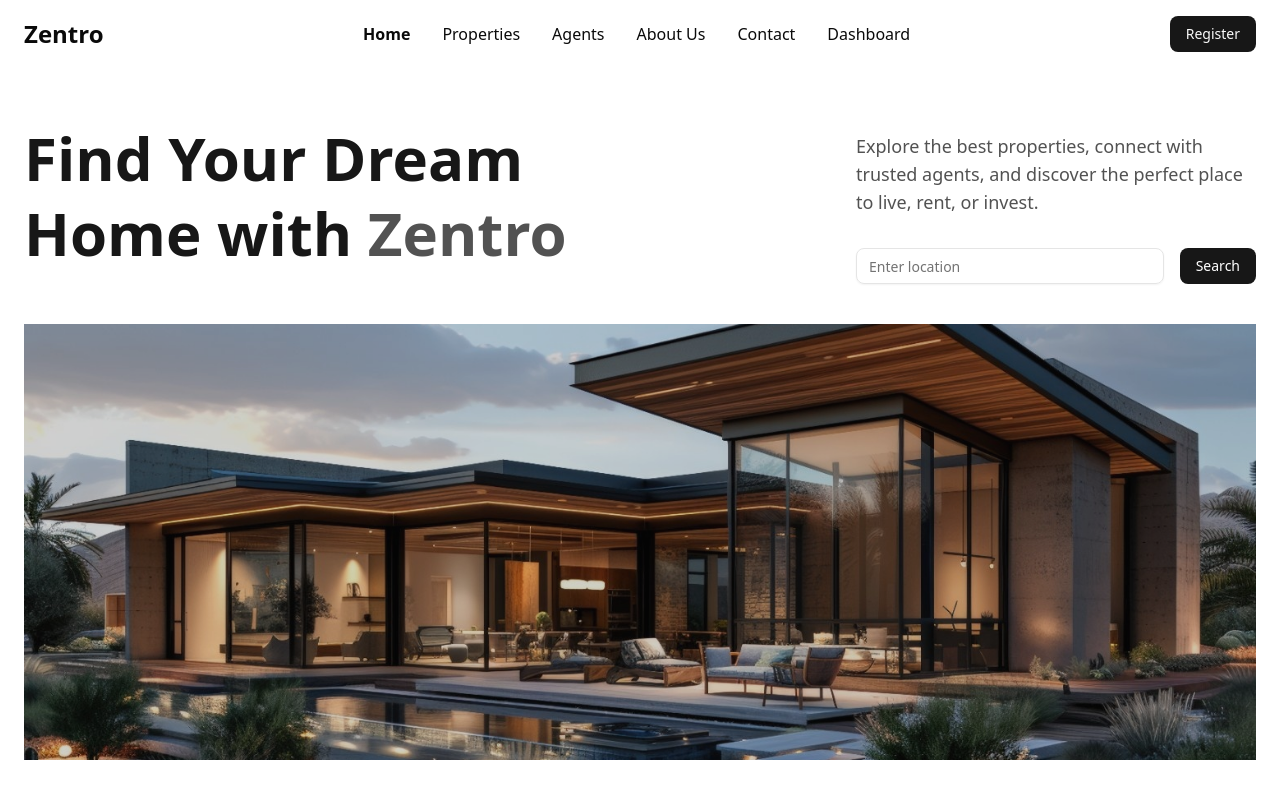
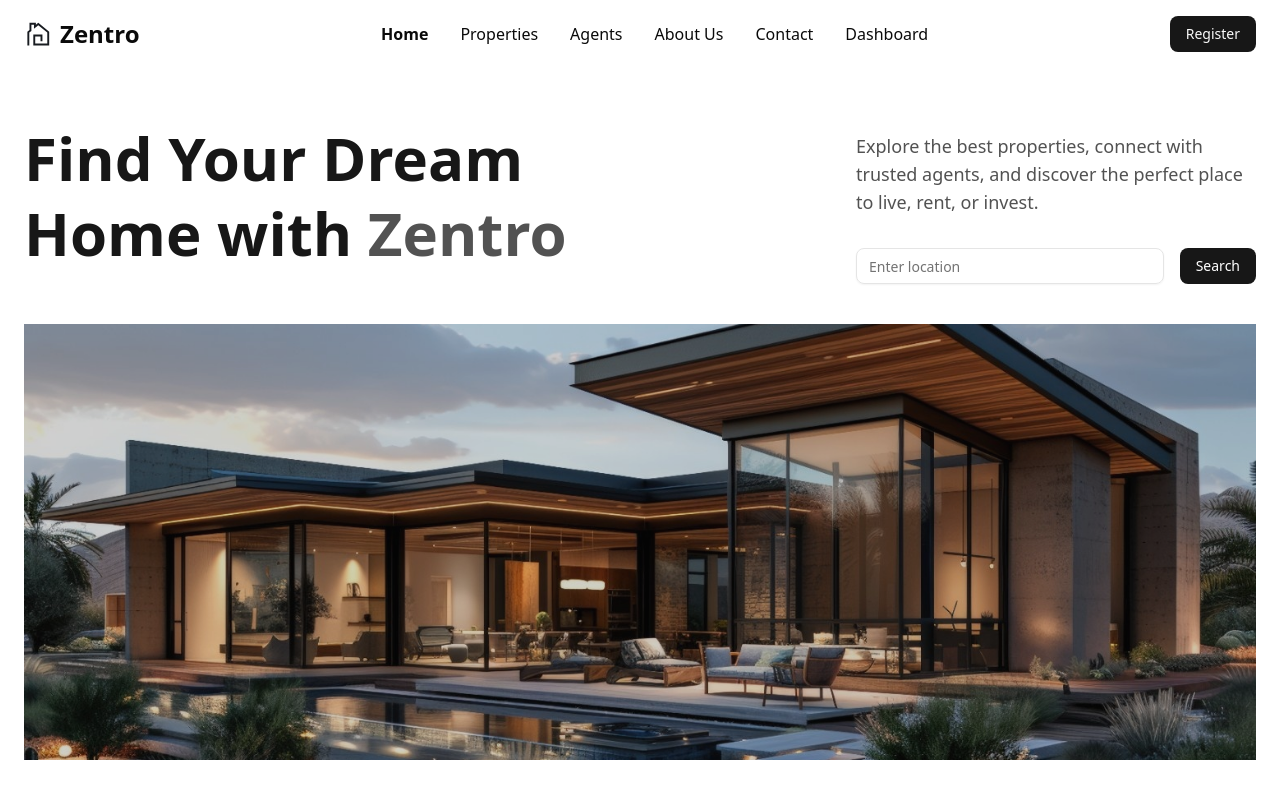
Before and after one commit to ArunRoy404/zentro-client, a Next.js app: page / in a window 1280 px wide. Built offline with nearby package versions, Linux system fonts and the light colour scheme.

Commit message:
feat: logo added

```diff
--- a/src/components/Navbar/Navbar.jsx
+++ b/src/components/Navbar/Navbar.jsx
@@ -5,15 +5,14 @@ import React from 'react';
 import DesktopNavigation from './DesktopNavigation';
 import { Button } from '../ui/button';
 import NavAuthentication from './NavAuthentication';
+import Logo from '../ui/Logo';
 
 const Navbar = () => {
     return (
         <header className="bg-white fixed w-full z-50">
             <nav className="container mx-auto flex items-center justify-between px-6 py-4">
                 {/* logo  */}
-                <Link href="/" className="text-2xl font-bold">
-                    Zentro
-                </Link>
+                <Logo variant={'primary'}/>
 
                 {/* Desktop Navigation */}
                 <DesktopNavigation />
--- /dev/null
+++ b/src/components/ui/Logo.jsx
@@ -0,0 +1,26 @@
+import Image from "next/image";
+import Link from "next/link";
+
+const Logo = ({ variant }) => {
+    let logo = "/logo/LogoWhite.svg";
+    if (variant === 'primary') {
+        logo = "/logo/LogoBlack.svg"
+    }
+
+
+    return (
+        <Link href={'/'} className="flex items-center gap-2">
+            <div className="relative w-7 h-7 ">
+                <Image
+                    src={logo}
+                    alt='Zentro Logo'
+                    fill
+                    style={{ objectFit: "contain" }}
+                />
+            </div>
+            <h1 className={` ${variant==='primary' ?'' : 'text-white' } text-2xl font-bold`}>Zentro</h1>
+        </Link>
+    );
+};
+
+export default Logo;
```
Also changed, not shown: public/logo/LogoBlack.svg (added), public/logo/LogoWhite.svg (added).
